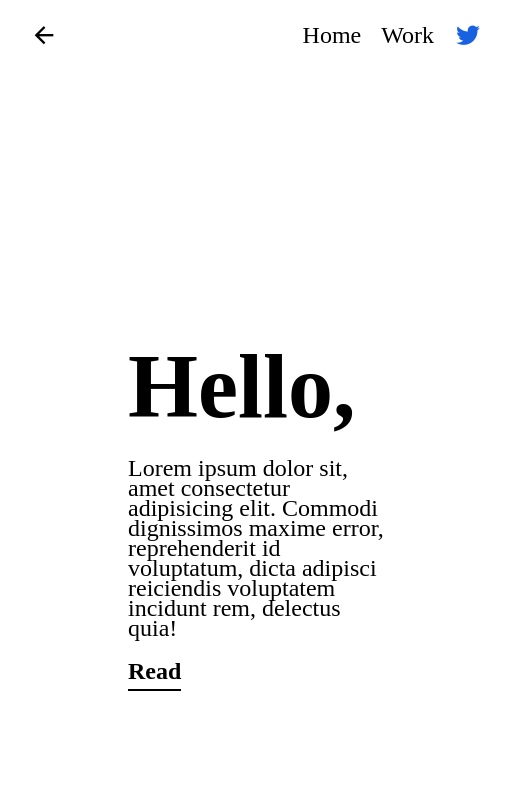
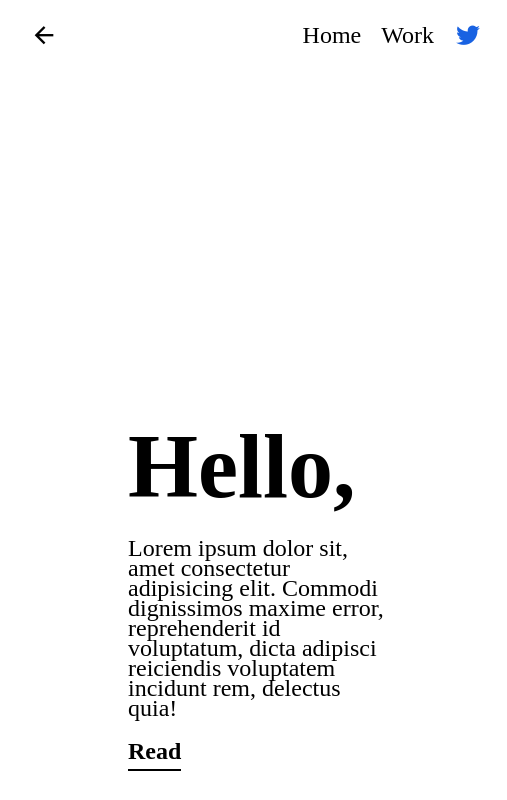
Before and after one commit to Noyon-Zaman/landing-page-2, a plain HTML site: page index.html in a window 1280 px wide. Shown: the full height of the page, 0-507 px from the left. Drawn offline with nearby package versions, Linux system fonts and the light colour scheme.

Commit message:
code added

```diff
--- a/style.css
+++ b/style.css
@@ -76,7 +76,7 @@ html,body{
 }
 .left .text-center{
     position: absolute;
-    top: 20%;
+    top: 30%;
     left: 50%;
     transform: translate(-50%,50%);
 }
```
